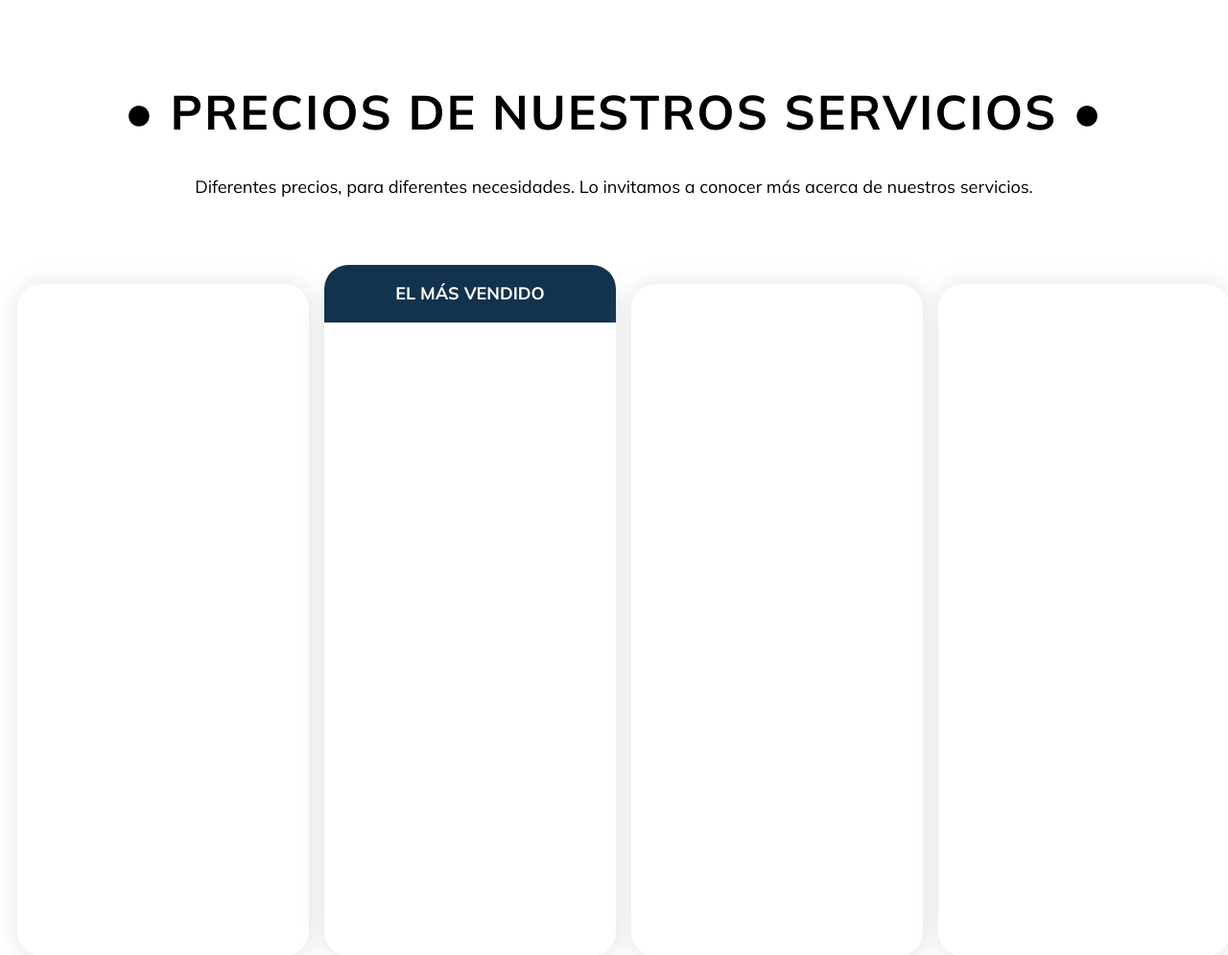
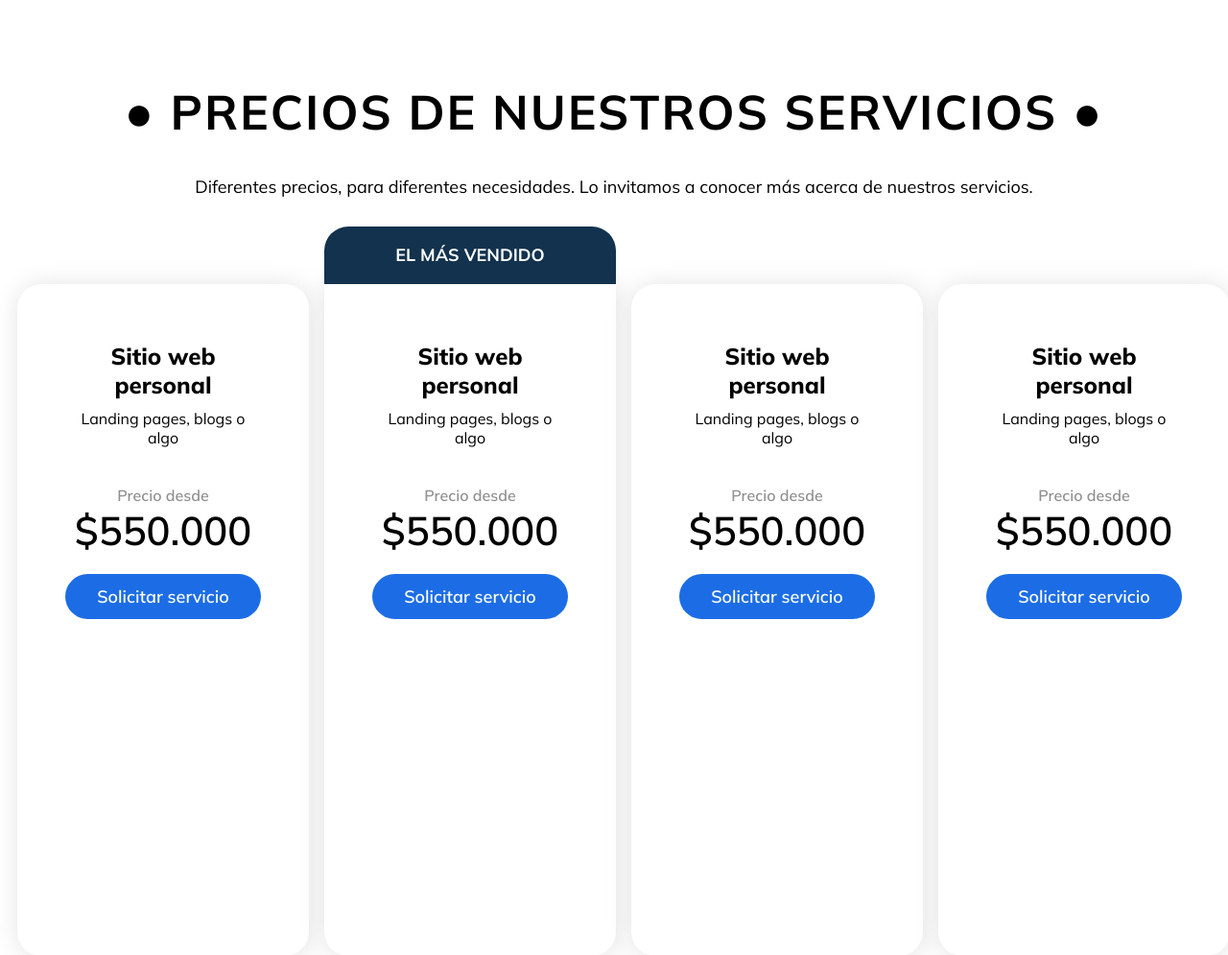
Before and after one commit to santiagobaronz/oasis-webcore, a PHP site: page / in a window 1280 px wide; the page is wider, and only the part inside the window is pictured. Shown: the part 4439-5434 px from the top of that part at 96% size. Run offline with PHP 8.4, Linux system fonts and the light colour scheme.

Commit message:
[Diseño] Tarjetas de precio con elementos

```diff
--- a/css/home/styles-home.css
+++ b/css/home/styles-home.css
@@ -531,6 +531,10 @@ height: 10px;
     transition: 1s all;
 }
 
+.box-recommended{
+    border-radius: 0px 0px 25px 25px !important;
+}
+
 .box-recommended::before{
     position: absolute;
     width: 100%;
@@ -543,13 +547,52 @@ height: 10px;
     font-size: 18px;
     font-weight: 700;
     color: #FFF;
-    top: -20px;
+    top: -60px;
     left: 0;
 }
 
 .box-prices-unitary:hover{
     transform: translateY(-15px);
     transition: 1s all;
+}
+
+.box-price-title{
+    text-align: center;
+    padding: 40px;
+}
+
+.box-price-title h2{
+    font-weight: 800;
+    margin-bottom: 10px;
+}
+
+.box-price-section{
+    text-align: center;
+    padding: 0 30px;
+}
+
+.box-price-section span{
+    color: rgba(0, 0, 0, 0.434);
+    font-weight: 600;
+}
+
+.box-price-section p{
+    font-size: 2.6em;
+    font-weight: 600;
+    margin-bottom: 20px;
+}
+
+.box-price-section button{
+    width: 100%;
+    height: 47px;
+    background-color: #1c6de5;
+    border: none;
+    border-radius: 100px;
+    padding: 12px 20px;
+    color: #fff;
+    font-size: 18px;
+    font-weight: 600;
+    cursor: pointer;
 }
 
 
--- a/index.html
+++ b/index.html
@@ -73,6 +73,7 @@
     </div>
 
 </header>
+
 
     <div class="first-section-box">
         <div class="container-margin">
@@ -161,25 +162,57 @@
                     <div class="row">
                         <div class="col-lg-3 col-md-3 col-sm-12 col-xs-12">
                             <div class="box-prices-unitary">
-
+                                <div class="box-price-title">
+                                    <h2>Sitio web personal</h2>
+                                    <p>Landing pages, blogs o algo</p>
+                                </div>
+                                <div class="box-price-section">
+                                    <span>Precio desde</span>
+                                    <p>$550.000</p>
+                                    <button>Solicitar servicio</button>
+                                </div>
                             </div>
                         </div>
 
                         <div class="col-lg-3 col-md-3 col-sm-12 col-xs-12">
                             <div class="box-prices-unitary box-recommended">
-
+                                <div class="box-price-title">
+                                    <h2>Sitio web personal</h2>
+                                    <p>Landing pages, blogs o algo</p>
+                                </div>
+                                <div class="box-price-section">
+                                    <span>Precio desde</span>
+                                    <p>$550.000</p>
+                                    <button>Solicitar servicio</button>
+                                </div>
                             </div>
                         </div>
 
 
                         <div class="col-lg-3 col-md-3 col-sm-12 col-xs-12">
                             <div class="box-prices-unitary">
-
+                                <div class="box-price-title">
+                                    <h2>Sitio web personal</h2>
+                                    <p>Landing pages, blogs o algo</p>
+                                </div>
+                                <div class="box-price-section">
+                                    <span>Precio desde</span>
+                                    <p>$550.000</p>
+                                    <button>Solicitar servicio</button>
+                                </div>
                             </div>
                         </div>
                         <div class="col-lg-3 col-md-3 col-sm-12 col-xs-12">
                             <div class="box-prices-unitary">
-
+                                <div class="box-price-title">
+                                    <h2>Sitio web personal</h2>
+                                    <p>Landing pages, blogs o algo</p>
+                                </div>
+                                <div class="box-price-section">
+                                    <span>Precio desde</span>
+                                    <p>$550.000</p>
+                                    <button>Solicitar servicio</button>
+                                </div>
                             </div>
                         </div>
                     </div>
```
